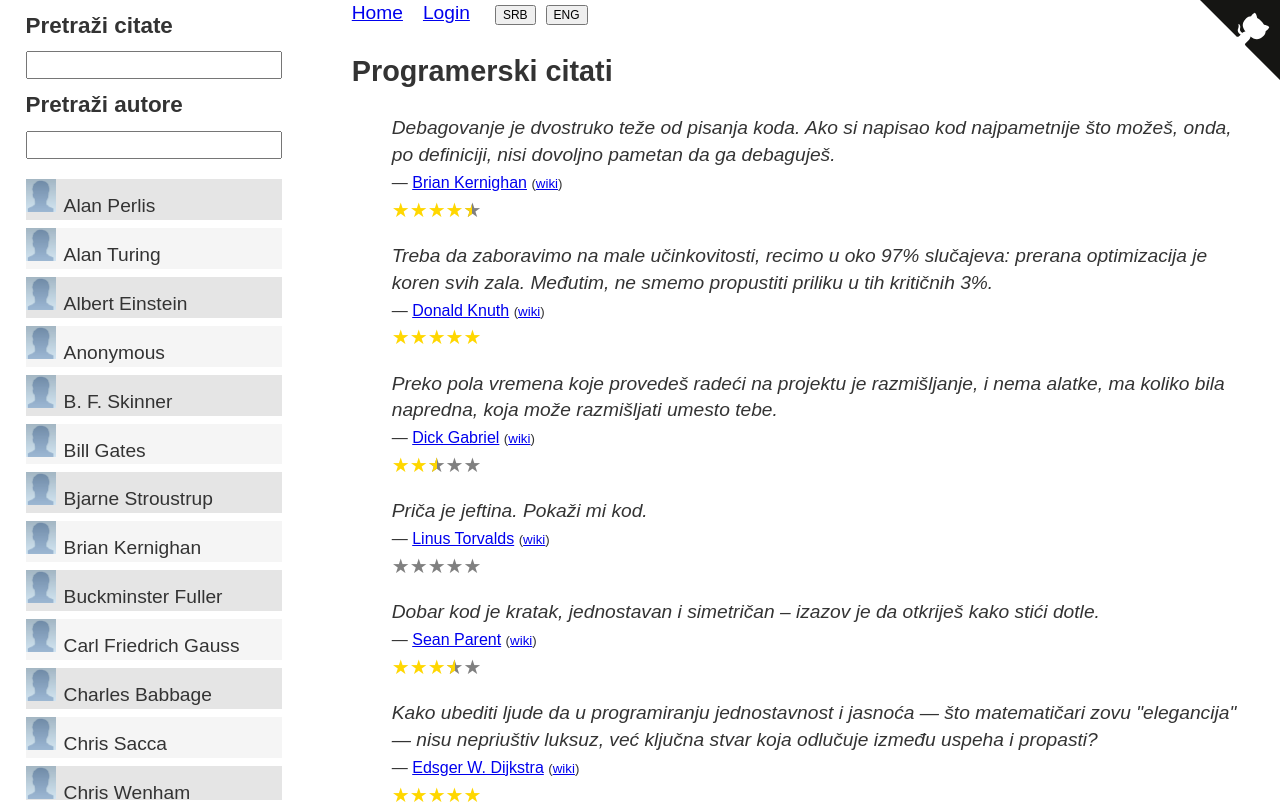
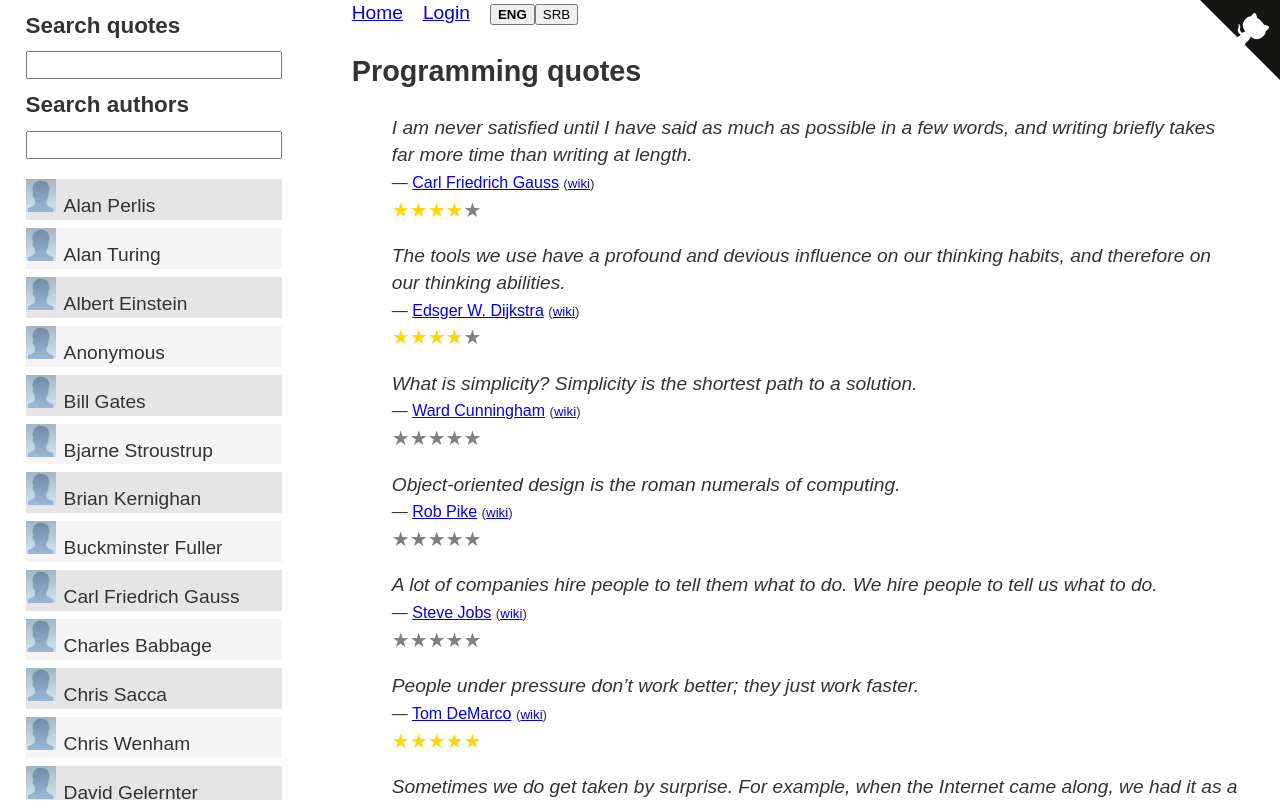
Before and after one commit to skolakoda/programming-quotes, a React (Create React App) app: page / in a window 1280 px wide. Shown: the top 804 px of the page. Built offline with nearby package versions, Linux system fonts and the light colour scheme; no server answers.

Commit message:
sitnija poboljsanja

```diff
--- a/src/components/App.jsx
+++ b/src/components/App.jsx
@@ -19,7 +19,7 @@ class App extends Component {
       allQuotes: [],
       allAuthors: new Set(),
       phrase: '',
-      quoteLanguage: translate.currentLanguage,
+      language: translate.currentLanguage,
       password: localStorage.programerskiCitatiPassword
     }
   }
@@ -53,7 +53,7 @@ class App extends Component {
   }
 
   setLang = language => {
-    this.setState({quoteLanguage: language})
+    this.setState({language})
     translate.setLanguage(language)
   }
 
@@ -61,7 +61,11 @@ class App extends Component {
     return (
       <div className="App">
         <section className="right-section">
-          <Navigation setLang={this.setLang} password={this.state.password} />
+          <Navigation
+            language={this.state.language}
+            setLang={this.setLang}
+            password={this.state.password}
+          />
 
           <Switch>
             <Route path='/add-quote' component={props => (
@@ -72,7 +76,7 @@ class App extends Component {
             )} />
             <Route path='/quote/:id' component={props => (
               <ShowQuote {...props}
-                language={this.state.quoteLanguage}
+                language={this.state.language}
                 allQuotes={this.state.allQuotes}
                 password={this.state.password} />
             )} />
@@ -81,22 +85,22 @@ class App extends Component {
             )} />
             <Route path='/author/:name' render={props => (
               <Author {...props}
-                language={this.state.quoteLanguage}
+                language={this.state.language}
                 allQuotes={this.state.allQuotes}
                 password={this.state.password}
               />
             )} />
             <Route path='/' render={() => (
               <Home
-                language={this.state.quoteLanguage}
+                language={this.state.language}
                 allQuotes={this.state.allQuotes}
                 phrase={this.state.phrase}
                 password={this.state.password}
               />
             )} />
           </Switch>
+        </section>
 
-        </section>
         <Sidebar
           authors={this.state.allAuthors}
           setPhrase={this.setPhrase}
--- a/src/components/header/Navigation.css
+++ b/src/components/header/Navigation.css
@@ -1,10 +1,8 @@
-nav > a,
-nav > div {
+nav > * {
   display: inline-block;
   margin-right: 20px;
 }
 
-.lang-btn {
-  font-size: 12px;
-  margin: 0px 5px;
+nav .active {
+  font-weight: bold;
 }
--- a/src/components/header/Navigation.jsx
+++ b/src/components/header/Navigation.jsx
@@ -3,7 +3,8 @@ import Github from './Github'
 import {Link} from 'react-router-dom'
 import './Navigation.css'
 
-const Navigation = ({setLang, password}) => (
+const Navigation = ({language, setLang, password}) => {
+  return (
     <header>
       <Github repoUrl="https://github.com/skolakoda/programerski-citati" />
       <nav>
@@ -11,11 +12,15 @@ const Navigation = ({setLang, password}) => (
         {password && <Link to="/add-quote">Add quote</Link>}
         <Link to="/login">Login</Link>
         <div>
-        <button onClick={() => setLang('sr')} className="lang-btn">SRB</button>
-        <button onClick={() => setLang('en')} className="lang-btn">ENG</button>
+          <button
+            onClick={() => setLang('en')}
+            className={language === 'en' ? 'active' : ''}>ENG</button>
+          <button
+            onClick={() => setLang('sr')}
+            className={language === 'sr' ? 'active' : ''}>SRB</button>
         </div>
       </nav>
     </header>
-)
+  )}
 
 export default Navigation
--- a/src/components/main/AuthorBox.jsx
+++ b/src/components/main/AuthorBox.jsx
@@ -2,7 +2,8 @@ import React, {Component} from 'react'
 import AuthorImage from './AuthorImage'
 import './AuthorBox.css'
 
-class AuthorBox extends Component {
+export default class AuthorBox extends Component {
+
   render() {
     const { author } = this.props
     return (
@@ -13,4 +14,3 @@ class AuthorBox extends Component {
     )
   }
 }
-export default AuthorBox
--- a/src/components/main/AuthorImage.jsx
+++ b/src/components/main/AuthorImage.jsx
@@ -1,15 +1,6 @@
 import React, {Component} from 'react'
-// import {findVal} from '../../shared/helpers'
+import {findValue} from '../../shared/helpers'
 import unknownImage from '../../images/unknown.jpg'
-
-function findVal(object, key) {
-  let value
-  Object.keys(object).some(k => {
-    if (k === key) value = object[k]
-    if (typeof object[k] === 'object') value = findVal(object[k], key)
-  })
-  return value
-}
 
 class AuthorImage extends Component {
   constructor(props) {
@@ -32,8 +23,8 @@ class AuthorImage extends Component {
     fetch(`https://en.wikipedia.org/w/api.php?action=query&titles=${title}&prop=pageimages|extracts&format=json&pithumbsize=${size}&origin=*&redirects=1&exintro`)
       .then(response => response.json())
       .then(obj => {
-        const imgSrc = findVal(obj, 'source')
-        const info = findVal(obj, 'extract')
+        const imgSrc = findValue(obj, 'source')
+        const info = findValue(obj, 'extract')
         console.log(info)
         callback(imgSrc)
       })
--- a/src/components/main/Quote.css
+++ b/src/components/main/Quote.css
@@ -1,3 +1,7 @@
+.admin-actions {
+  white-space: nowrap;
+}
+
 .edit-icon {
   display: inline-block;
   transform: rotateZ(90deg);
--- a/src/components/main/Quote.jsx
+++ b/src/components/main/Quote.jsx
@@ -3,6 +3,7 @@ import {Link} from 'react-router-dom'
 import Stars from './Stars'
 import MessagePopup from './MessagePopup'
 import translate from '../../shared/translate'
+import * as api from '../../config/endpoints'
 import './Quote.css'
 
 class Quote extends Component {
@@ -21,7 +22,7 @@ class Quote extends Component {
   }
 
   deleteQuote = () => {
-    fetch('https://baza-podataka.herokuapp.com/obrisi-citat/', {
+    fetch(api.del, {
       method: 'delete',
       headers: {'Content-Type': 'application/json'},
       body: JSON.stringify({_id: this.props.id, password: this.props.password})
@@ -47,8 +48,8 @@ class Quote extends Component {
       <blockquote>
         <Link to={quoteLink} className="no-link"><i>{content}</i></Link>&nbsp;
         { password &&
-          <span>
-            <Link to={editLink}><span className="edit-icon">&#9998;</span></Link>
+          <span className="admin-actions">
+            <Link to={editLink}><span className="edit-icon">&#9998;</span></Link>&nbsp;
             <span onClick={this.tryDelete} className={deleteStyle}>&#10005;</span>
           </span>
         }
--- a/src/components/main/Stars.jsx
+++ b/src/components/main/Stars.jsx
@@ -40,7 +40,8 @@ class Stars extends Component {
   render() {
     return (
       <div>
-        <ReactStars size={20} value={this.state.rating} onChange={this.rate}/> {this.state.error && <p className="vote-error">{this.state.error}</p>}
+        <ReactStars size={20} value={this.state.rating} half={false} onChange={this.rate} />
+        {this.state.error && <p className="vote-error">{this.state.error}</p>}
       </div>
     )
   }
--- a/src/index.css
+++ b/src/index.css
@@ -15,6 +15,10 @@ img {
   max-width: 100%;
 }
 
+button {
+  cursor: pointer;
+}
+
 .no-link {
   color: inherit;
   text-decoration: none;
--- a/src/shared/helpers.js
+++ b/src/shared/helpers.js
@@ -1,16 +1,17 @@
-export function findProp(obj, prop) {
-  for (const property in obj) {
-    if (property === prop) return obj[property]
-    if (typeof obj[property] === 'object')
-      return findProp(obj[property], prop)
+export function findValue(object, searchKey) {
+  let value
+  for (const key in object) {
+    if (key === searchKey) return object[key]
+    if (typeof object[key] === 'object') value = findValue(object[key], searchKey)
   }
+  return value
 }
 
 export function fetchImage(title, size, callback) {
   fetch(`https://en.wikipedia.org/w/api.php?action=query&titles=${title}&prop=pageimages&format=json&pithumbsize=${size}&origin=*`)
     .then(response => response.json())
     .then(obj => {
-      const imgSrc = findProp(obj, 'source')
+      const imgSrc = findValue(obj, 'source')
       callback(imgSrc)
     })
 }
--- a/src/shared/translate.js
+++ b/src/shared/translate.js
@@ -4,6 +4,6 @@ export default function translate(key, lang) {
   return translations[translate.currentLanguage][key] || key
 }
 
-translate.currentLanguage = 'sr'
+translate.currentLanguage = 'en'
 
 translate.setLanguage = lang => translate.currentLanguage = lang
```
Also changed, not shown: src/data/quotes.json. Lines whose indentation alone changed are shown as unchanged.
